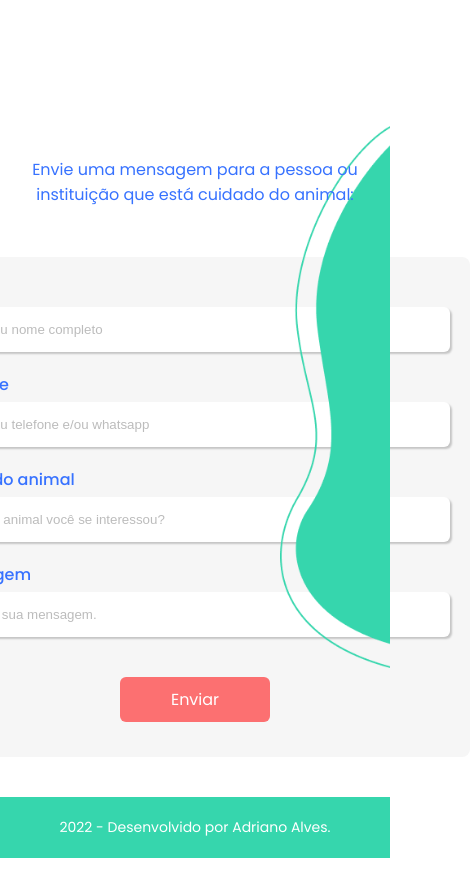
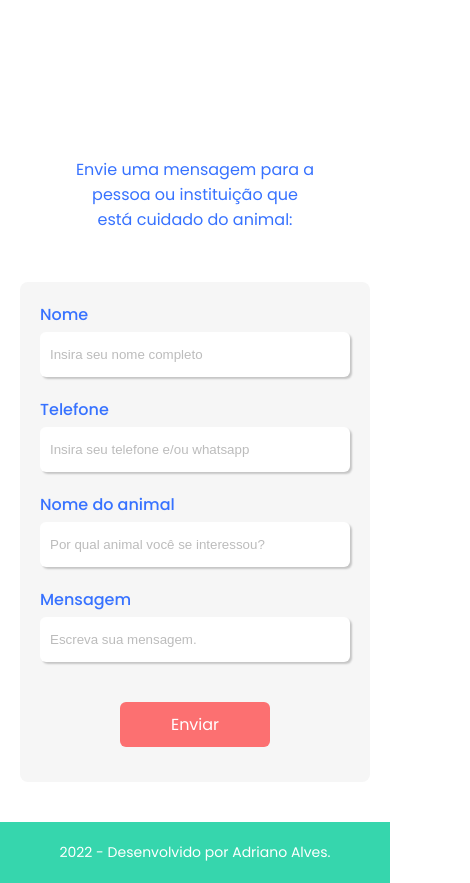
Before and after one commit to Adrianodbs/Adopet, a plain HTML site: page mensagem.html in a window 390 px wide. Shown: the part 84-967 px from the top of the page, 470 px wide, since content can reach past the window. Before the commit the page ends 942 px from the top, so only its background shows below. Drawn offline with Linux system fonts and the light colour scheme.

Commit message:
responsivo

```diff
--- a/assets/css/mensagem.css
+++ b/assets/css/mensagem.css
@@ -51,3 +51,24 @@
 .mensagem__form a{
   margin: 20px auto;
 }
+
+@media screen and (max-width: 800px){
+  .mensagem__form{
+    width: 400px;
+  }
+}
+
+@media screen and (max-width: 600px){
+  .mensagem__form{
+    width: 350px;
+    z-index: 2;
+  }
+
+  .mensagem__titulo{
+    width: 300px;
+  }
+
+  .cadastro__form2{
+    display: none;
+  }
+}
--- a/mensagem.html
+++ b/mensagem.html
@@ -26,6 +26,7 @@
         Envie uma mensagem para a pessoa ou instituição que está cuidado do
         animal:
       </p>
+      <img src="./assets/img/Forma 2.png" alt="" class="cadastro__form2" />
       <div class="mensagem">
         <form action="" class="mensagem__form">
           <label for="msg-nome">Nome</label>
@@ -55,7 +56,6 @@
           <a class="cadastrar__btn" href="#">Enviar</a>
         </form>
       </div>
-      <img src="./assets/img/Forma 2.png" alt="" class="cadastro__form2" />
     </main>
 
     <footer>
```
